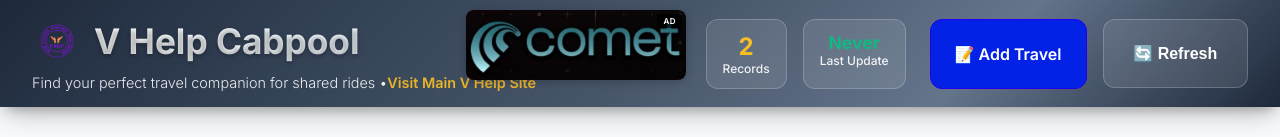
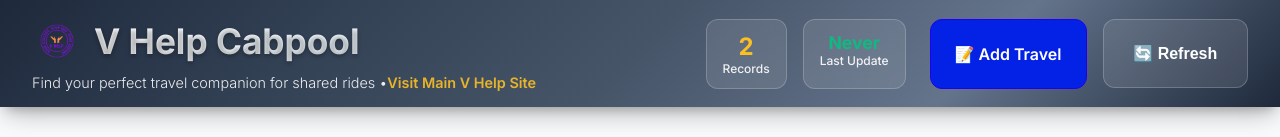
Before and after one commit to nikhilvitc/cabfinder, a React (Vite) app: page / in a window 1280 px wide. Shown: the top 137 px of the page. Built offline with nearby package versions, Linux system fonts and the light colour scheme; no server answers.

Commit message:
Remove Perplexity advertisement
- Remove perplxity.jpeg image file from assets
- Remove Perplexity ad section from Header component
- Remove related CSS styling for .perplexity-header-ad
- Clean up import statement in Header.jsx
- Remove all ad-related code and styling

```diff
--- a/src/components/Header.jsx
+++ b/src/components/Header.jsx
@@ -1,6 +1,5 @@
 import React from 'react'
 import logo from '../assets/logo.png'
-import perplxityImage from '../assets/perplxity.jpeg'
 
 const Header = ({ onRefresh, lastUpdate, dataCount }) => {
   const formatLastUpdate = (timestamp) => {
@@ -19,14 +18,6 @@ const Header = ({ onRefresh, lastUpdate, dataCount }) => {
 
   return (
     <header className="header">
-      {/* Perplexity Desktop Ad in Header */}
-      <div className="perplexity-header-ad">
-        <a href="https://pplx.ai/Vitcai" target="_blank" rel="noopener noreferrer">
-          <img src={perplxityImage} alt="Perplexity Ad" />
-          <div className="ad-label">Ad</div>
-        </a>
-      </div>
-
       <div className="header-content">
         <div>
           <div style={{ display: 'flex', alignItems: 'center', gap: '12px', marginBottom: '8px' }}>
--- a/src/index.css
+++ b/src/index.css
@@ -1275,76 +1275,3 @@ html {
   0%, 100% { transform: translateY(0px); }
   50% { transform: translateY(-10px); }
 }
-
-/* Perplexity Header Ad */
-.perplexity-header-ad {
-  display: none; /* Hidden by default */
-  position: absolute;
-  top: 10px;
-  left: 45%;
-  transform: translateX(-50%);
-  width: 180px;
-  height: 60px;
-  border-radius: 8px;
-  overflow: hidden;
-  box-shadow: 0 2px 8px rgba(0, 0, 0, 0.2);
-  transition: all 0.3s ease;
-  z-index: 10;
-}
-
-.perplexity-header-ad:hover {
-  box-shadow: 0 4px 12px rgba(0, 0, 0, 0.3);
-}
-
-.perplexity-header-ad a {
-  display: block;
-  text-decoration: none;
-  width: 100%;
-  height: 100%;
-  position: relative;
-  cursor: pointer;
-}
-
-.perplexity-header-ad img {
-  width: 100%;
-  height: 100%;
-  object-fit: cover;
-  display: block;
-}
-
-.ad-label {
-  position: absolute;
-  top: 4px;
-  right: 4px;
-  background: rgba(0, 0, 0, 0.7);
-  color: white;
-  padding: 2px 6px;
-  border-radius: 3px;
-  font-size: 8px;
-  font-weight: 600;
-  text-transform: uppercase;
-  letter-spacing: 0.5px;
-}
-
-/* Show ad only on desktop (768px and above) */
-@media (min-width: 768px) {
-  .perplexity-header-ad {
-    display: block;
-  }
-}
-
-/* Adjust positioning for larger screens */
-@media (min-width: 1024px) {
-  .perplexity-header-ad {
-    width: 220px;
-    height: 70px;
-  }
-}
-
-/* Ensure proper sizing on medium screens */
-@media (min-width: 768px) and (max-width: 1023px) {
-  .perplexity-header-ad {
-    width: 180px;
-    height: 55px;
-  }
-}
```
Also changed, not shown: src/assets/perplxity.jpeg (deleted).
